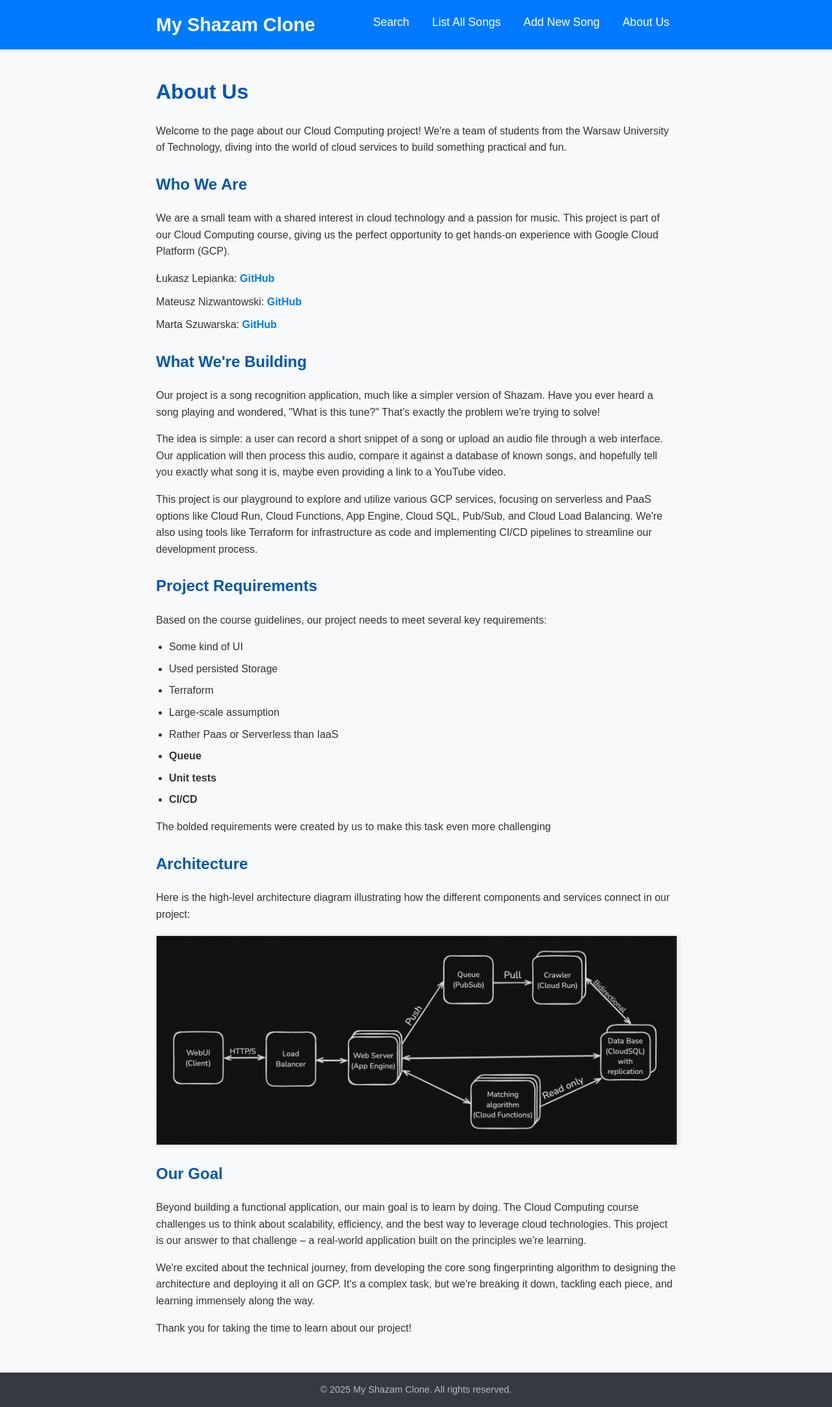
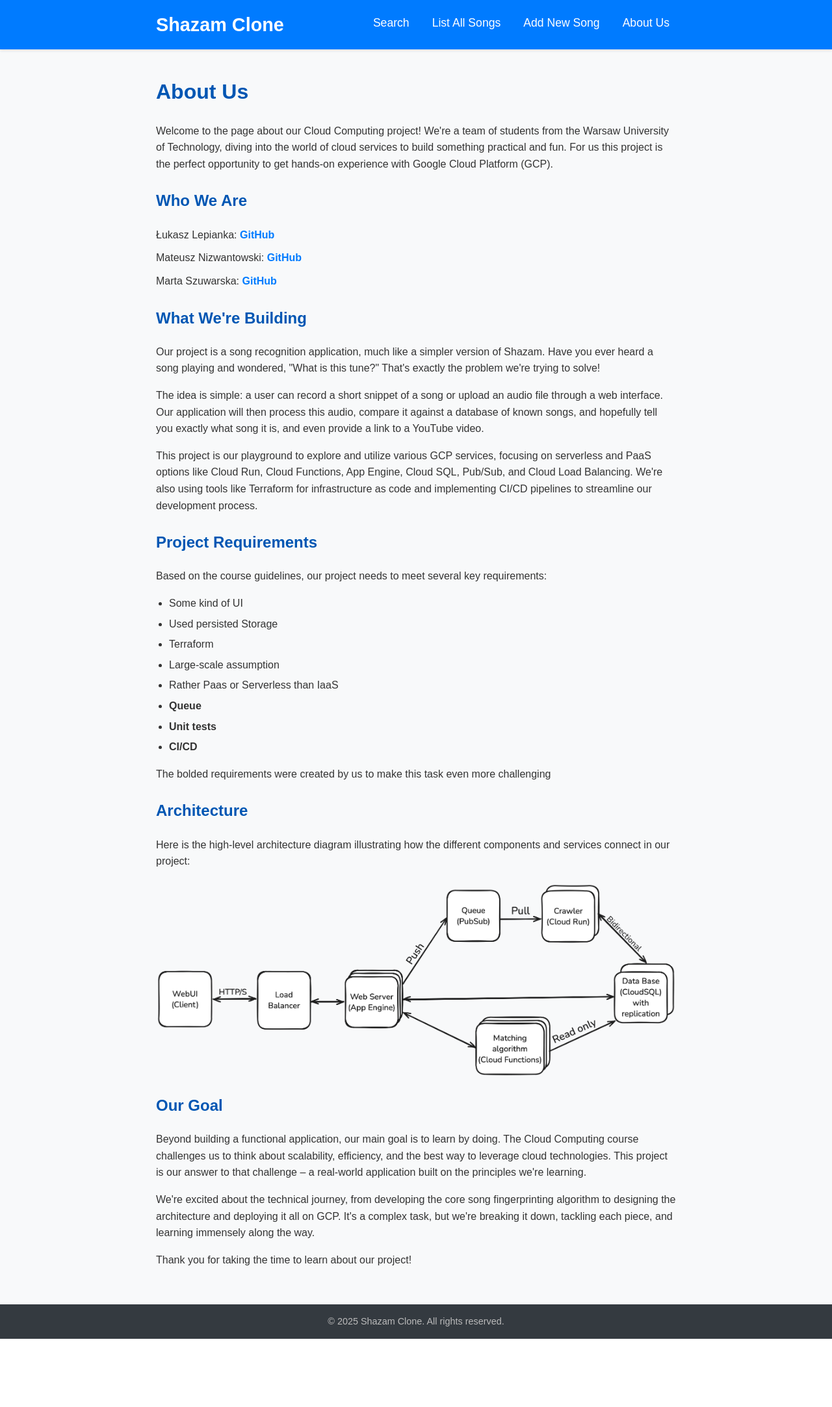
Before and after one commit to nizwant/cloud_computing_project, a Flask app: page /about in a window 1280 px wide. Shown: the whole page at 65% size. After the commit the page ends 2061 px from the top, so only its background shows below. Run offline with Flask 3, Linux system fonts and the light colour scheme.

Commit message:
feat: add diagram and fix about us

```diff
--- a/src/app_engine/static/about_style.css
+++ b/src/app_engine/static/about_style.css
@@ -1,19 +1,16 @@
 h1,
 h2 {
     color: #0056b3;
-    /* A shade of blue often used in tech/cloud */
     margin-top: 25px;
     /* Add some space above headings */
 }
 
 h1 {
     margin-top: 0;
-    /* No extra space for the main title */
 }
 
 a {
     color: #007bff;
-    /* Standard link blue */
     text-decoration: none;
 }
 
@@ -23,7 +20,7 @@
 
 ul {
     list-style: disc;
-    /* Use standard disc bullets for requirements */
+    /* standard disc bullets for requirements */
     padding-left: 20px;
 }
 
@@ -34,13 +31,11 @@
 }
 
 li {
-    margin-bottom: 8px;
-    /* Slightly less space for requirements */
+    margin-bottom: 6px;
 }
 
 .team-members li {
     margin-bottom: 10px;
-    /* More space for team members */
 }
 
 .team-member a {
@@ -49,15 +44,7 @@
 
 .architecture-diagram {
     display: block;
-    /* Make image a block element */
     max-width: 100%;
-    /* Ensure image is responsive */
     height: auto;
-    /* Maintain aspect ratio */
     margin: 20px auto;
-    /* Center the image and add vertical space */
-    border: 1px solid #ccc;
-    /* Optional: add a subtle border */
-    box-shadow: 2px 2px 8px rgba(0, 0, 0, 0.1);
-    /* Optional: add a subtle shadow */
 }
--- a/src/app_engine/templates/about.html
+++ b/src/app_engine/templates/about.html
@@ -7,11 +7,9 @@
 {% block content %}
   <h1>About Us</h1>
 
-  <p>Welcome to the page about our Cloud Computing project! We're a team of students from the Warsaw University of Technology, diving into the world of cloud services to build something practical and fun.</p>
+  <p>Welcome to the page about our Cloud Computing project! We're a team of students from the Warsaw University of Technology, diving into the world of cloud services to build something practical and fun. For us this project is the perfect opportunity to get hands-on experience with Google Cloud Platform (GCP).</p>
 
   <h2>Who We Are</h2>
-
-  <p>We are a small team with a shared interest in cloud technology and a passion for music. This project is part of our Cloud Computing course, giving us the perfect opportunity to get hands-on experience with Google Cloud Platform (GCP).</p>
 
   <div class="team-members">
       <ul>
@@ -25,7 +23,7 @@
 
   <p>Our project is a song recognition application, much like a simpler version of Shazam. Have you ever heard a song playing and wondered, "What is this tune?" That's exactly the problem we're trying to solve!</p>
 
-  <p>The idea is simple: a user can record a short snippet of a song or upload an audio file through a web interface. Our application will then process this audio, compare it against a database of known songs, and hopefully tell you exactly what song it is, maybe even providing a link to a YouTube video.</p>
+  <p>The idea is simple: a user can record a short snippet of a song or upload an audio file through a web interface. Our application will then process this audio, compare it against a database of known songs, and hopefully tell you exactly what song it is, and even provide a link to a YouTube video.</p>
 
   <p>This project is our playground to explore and utilize various GCP services, focusing on serverless and PaaS options like Cloud Run, Cloud Functions, App Engine, Cloud SQL, Pub/Sub, and Cloud Load Balancing. We're also using tools like Terraform for infrastructure as code and implementing CI/CD pipelines to streamline our development process.</p>
 
@@ -48,7 +46,7 @@
   <h2>Architecture</h2>
 
   <p>Here is the high-level architecture diagram illustrating how the different components and services connect in our project:</p>
-  <img src="https://github.com/nizwant/Cloud-project/blob/main/deliverable/img/architecture.png" alt="Project Architecture Diagram" class="architecture-diagram">
+  <img src="static/architecture.png" alt="Project Architecture Diagram" class="architecture-diagram">
 
   <h2>Our Goal</h2>
 
--- a/src/app_engine/templates/base_template.html
+++ b/src/app_engine/templates/base_template.html
@@ -3,7 +3,7 @@
 <head>
     <meta charset="UTF-8">
     <meta name="viewport" content="width=device-width, initial-scale=1.0">
-    <title>Add New Song - My Shazam Clone</title>
+    <title>Add New Song - Shazam Clone</title>
     <link rel="stylesheet" href="/static/base_style.css">
     {% block style %}{% endblock %}
 </head>
@@ -12,7 +12,7 @@
     <header class="site-header">
         <div class="container">
             <div class="site-title">
-                <a href="{{ url_for('index') }}">My Shazam Clone</a>
+                <a href="{{ url_for('index') }}">Shazam Clone</a>
             </div>
             <nav class="main-nav">
                 <ul>
@@ -31,7 +31,7 @@
 
     <footer class="site-footer">
         <div class="container">
-            <p>&copy; <span id="current-year"></span> My Shazam Clone. All rights reserved.</p>
+            <p>&copy; <span id="current-year"></span> Shazam Clone. All rights reserved.</p>
         </div>
     </footer>
 
```
Also changed, not shown: src/app_engine/static/architecture.png (added).
